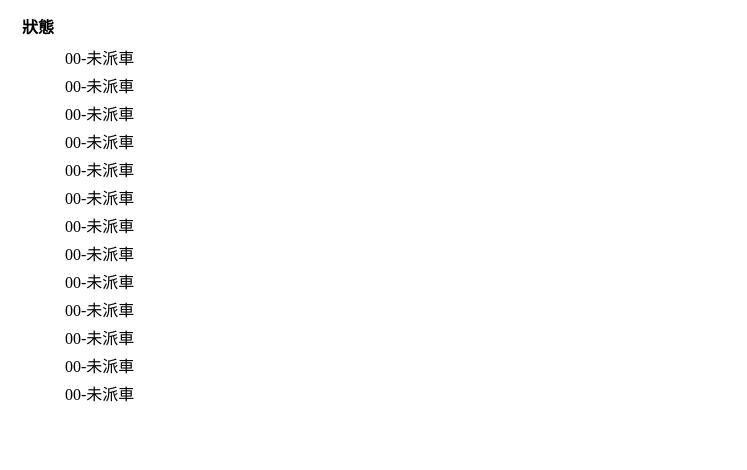
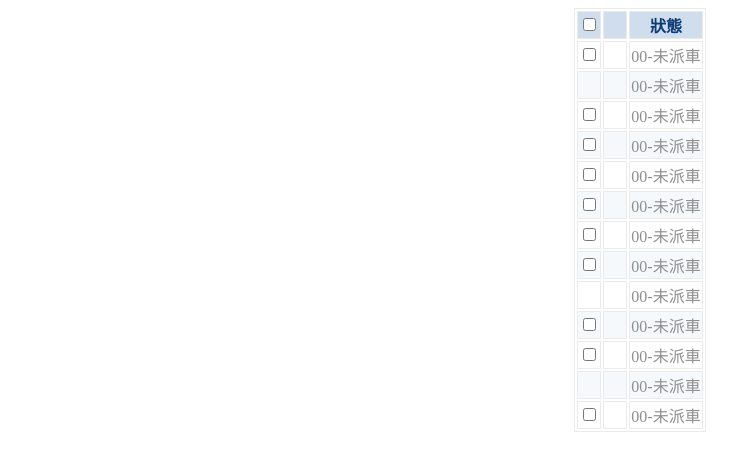
Before and after one commit to imjeffreylee/react_pretest, a React (Create React App) app: page /checklist in a window 1280 px wide. Shown: the top 470 px of the page, without its empty margins (0-747 px from the left). Built offline with nearby package versions, Linux system fonts and the light colour scheme.

Commit message:
feat: complete checklist

```diff
--- a/src/CheckList.tsx
+++ /dev/null
@@ -1,29 +0,0 @@
-const list = new Array(13).fill('00-未派車');
-
-const CheckList = () => {
-  return (
-    <div>
-      <table>
-        <th>
-          <tr>
-            <td></td>
-            <td></td>
-            <td>狀態</td>
-          </tr>
-        </th>
-        <tbody>
-          {list.length > 0 &&
-            list.map(item => (
-              <tr>
-                <td></td>
-                <td></td>
-                <td>{item}</td>
-              </tr>
-            ))}
-        </tbody>
-      </table>
-    </div>
-  );
-};
-
-export default CheckList;
--- /dev/null
+++ b/src/components/CheckList.tsx
@@ -0,0 +1,103 @@
+import { StyledCheckList } from './styles/CheckList.styled';
+import list from '../data/list.json';
+import { useEffect, useState } from 'react';
+
+const CheckList = (): JSX.Element => {
+  const [checkList, setCheckList] = useState(list);
+  const [prevCheckedId, setPrevCheckedId] = useState(0);
+  const [allChecked, setAllChecked] = useState(false);
+
+  const isInRange = (prev: number, curr: number, idToCheck: number) => {
+    if (prev < curr) {
+      if (idToCheck <= curr && idToCheck > prev) return true;
+    } else {
+      if (idToCheck >= curr && idToCheck < prev) return true;
+    }
+    return false;
+  };
+
+  const handleBoxChecked = (id: number) => {
+    setPrevCheckedId(id);
+
+    const updatedList = checkList.map(item => {
+      const { id: itemId, checked } = item;
+      return itemId === id ? { ...item, checked: !checked } : item;
+    });
+
+    setCheckList(updatedList);
+  };
+
+  const handleShiftHoldBoxChecked = (prevId: number, currId: number) => {
+    if (prevId === currId) return handleBoxChecked(currId);
+
+    setPrevCheckedId(currId);
+    const currIdCheckedStatus = checkList[currId - 1].checked;
+
+    const updatedList = checkList.map(item => {
+      const { id: itemId } = item;
+      if (isInRange(prevId, currId, itemId))
+        return { ...item, checked: !currIdCheckedStatus };
+      return item;
+    });
+
+    setCheckList(updatedList);
+  };
+
+  const handleAllChecked = () => {
+    const updatedList = checkList.map(item => ({
+      ...item,
+      checked: !allChecked,
+    }));
+    setCheckList(updatedList);
+  };
+
+  useEffect(() => {
+    const allChecked = checkList.every(({ checked }) => checked);
+    if (allChecked) return setAllChecked(true);
+    setAllChecked(false);
+  }, [checkList]);
+
+  return (
+    <StyledCheckList>
+      <table>
+        <thead>
+          <tr>
+            <th>
+              <input
+                type="checkbox"
+                onChange={handleAllChecked}
+                checked={allChecked}
+              />
+            </th>
+            <th className="space"></th>
+            <th>狀態</th>
+          </tr>
+        </thead>
+        <tbody>
+          {checkList.length > 0 &&
+            checkList.map(({ id, available, name, checked }, index) => (
+              <tr key={id} className={index % 2 !== 0 ? 'grey-row' : ''}>
+                <td>
+                  {available && (
+                    <input
+                      type="checkbox"
+                      checked={checked}
+                      onChange={e => {
+                        (e.nativeEvent as PointerEvent).shiftKey
+                          ? handleShiftHoldBoxChecked(prevCheckedId, id)
+                          : handleBoxChecked(id);
+                      }}
+                    />
+                  )}
+                </td>
+                <td></td>
+                <td>{name}</td>
+              </tr>
+            ))}
+        </tbody>
+      </table>
+    </StyledCheckList>
+  );
+};
+
+export default CheckList;
--- /dev/null
+++ b/src/components/styles/CheckList.styled.tsx
@@ -0,0 +1,24 @@
+import styled from 'styled-components';
+
+export const StyledCheckList = styled.div`
+  width: 100%;
+  color: rgb(143, 143, 143);
+  thead {
+    color: rgb(12, 60, 117);
+    background-color: rgb(208, 221, 237);
+  }
+  table {
+    margin: 0 auto;
+    border: 1px solid rgb(234, 234, 234);
+  }
+  th,
+  td {
+    border: 1px solid rgb(234, 234, 234);
+  }
+  .space {
+    width: 20px;
+  }
+  .grey-row {
+    background-color: rgb(245, 249, 252);
+  }
+`;
--- /dev/null
+++ b/src/data/list.json
@@ -0,0 +1,80 @@
+[
+  {
+    "id": 1,
+    "available": true,
+    "checked": false,
+    "name": "00-未派車"
+  },
+  {
+    "id": 2,
+    "available": false,
+    "checked": false,
+    "name": "00-未派車"
+  },
+  {
+    "id": 3,
+    "available": true,
+    "checked": false,
+    "name": "00-未派車"
+  },
+  {
+    "id": 4,
+    "available": true,
+    "checked": false,
+    "name": "00-未派車"
+  },
+  {
+    "id": 5,
+    "available": true,
+    "checked": false,
+    "name": "00-未派車"
+  },
+  {
+    "id": 6,
+    "available": true,
+    "checked": false,
+    "name": "00-未派車"
+  },
+  {
+    "id": 7,
+    "available": true,
+    "checked": false,
+    "name": "00-未派車"
+  },
+  {
+    "id": 8,
+    "available": true,
+    "checked": false,
+    "name": "00-未派車"
+  },
+  {
+    "id": 9,
+    "available": false,
+    "checked": false,
+    "name": "00-未派車"
+  },
+  {
+    "id": 10,
+    "available": true,
+    "checked": false,
+    "name": "00-未派車"
+  },
+  {
+    "id": 11,
+    "available": true,
+    "checked": false,
+    "name": "00-未派車"
+  },
+  {
+    "id": 12,
+    "available": false,
+    "checked": false,
+    "name": "00-未派車"
+  },
+  {
+    "id": 13,
+    "available": true,
+    "checked": false,
+    "name": "00-未派車"
+  }
+]
--- a/src/index.tsx
+++ b/src/index.tsx
@@ -1,10 +1,17 @@
 import React from 'react';
 import ReactDOM from 'react-dom';
-import CheckList from './CheckList';
+import CheckList from './components/CheckList';
+import { BrowserRouter, Route, Routes } from 'react-router-dom';
 
 ReactDOM.render(
   <React.StrictMode>
-    <CheckList />
+    <BrowserRouter>
+      <Routes>
+        {/* <Route path="/" element={<CheckList />} /> */}
+        <Route path="/checklist" element={<CheckList />} />
+        {/* <Route path="/crud" element={<CheckList />} /> */}
+      </Routes>
+    </BrowserRouter>
   </React.StrictMode>,
   document.getElementById('root')
 );
```
Also changed, not shown: package.json (+2 -6 lines), 1 other file (tests, documents, lock files or other folders).
